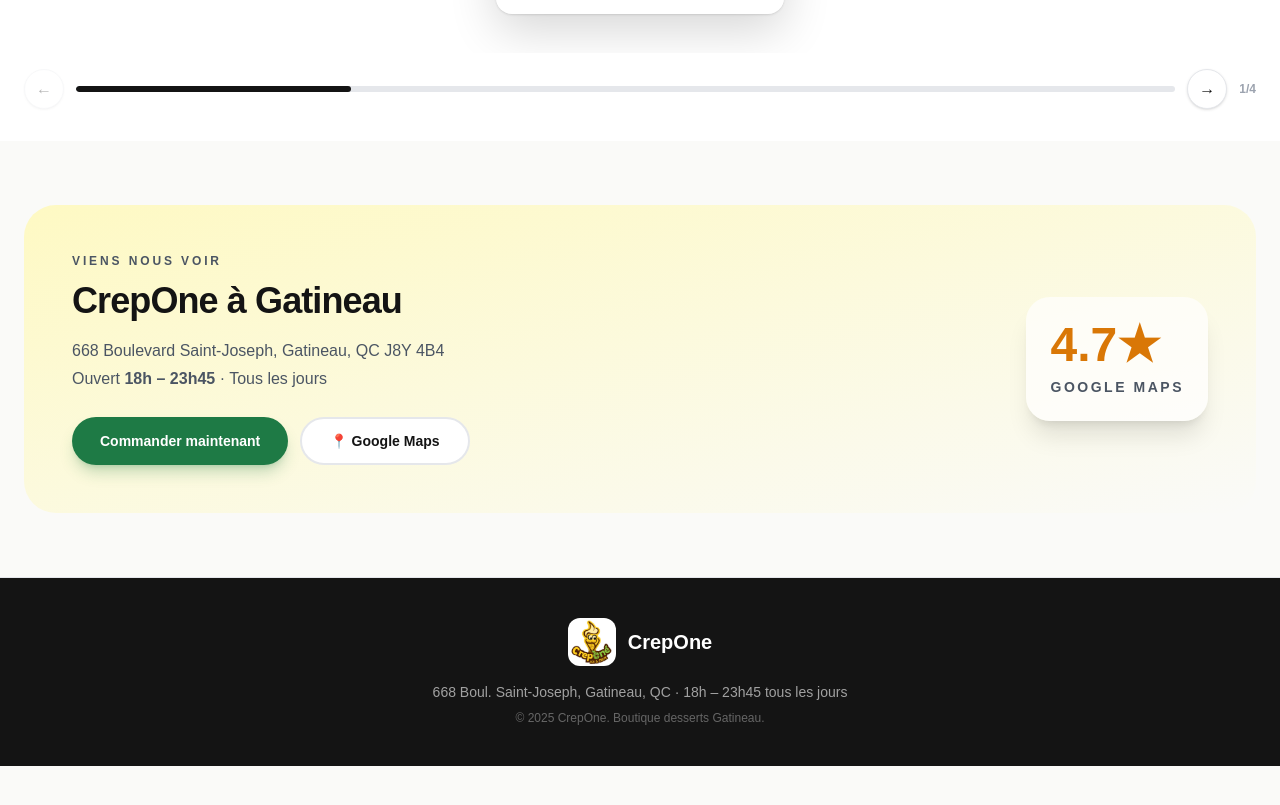
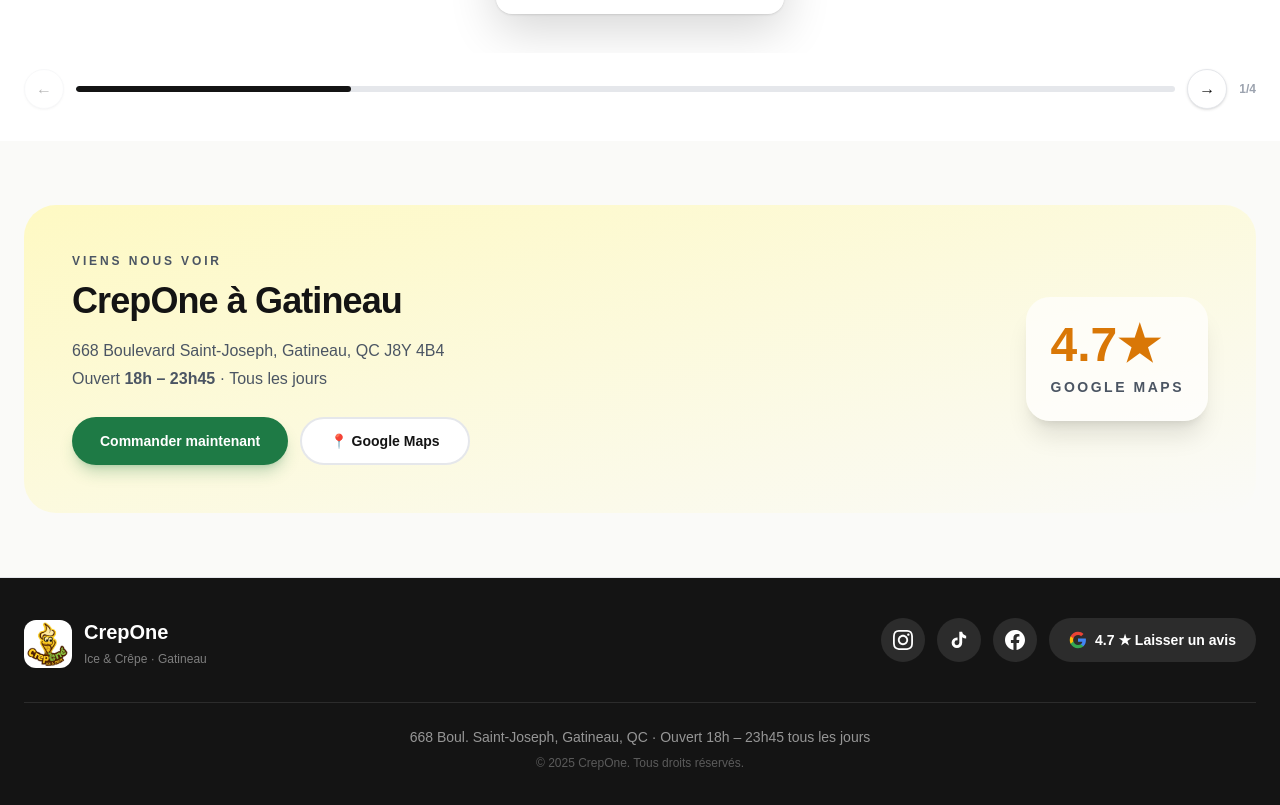
Before and after one commit to yanishmk/Crepone-, a Next.js app: page / in a window 1280 px wide. Shown: the part 4683-5488 px from the top of the page. Before the commit the page ends 5449 px from the top, so only its background shows below. Built offline with nearby package versions, Linux system fonts and the light colour scheme.

Commit message:
Update CrepOne product sections

```diff
--- a/src/app/page.tsx
+++ b/src/app/page.tsx
@@ -1,7 +1,7 @@
 "use client";
 
 import Image from "next/image";
-import { useRef, useState } from "react";
+import { useEffect, useRef, useState } from "react";
 
 const ORDER_URL =
   "https://www.ubereats.com/ca-fr/store/crepone/Z1HdH29GWI6fRHH_3HRHZQ";
@@ -184,12 +184,26 @@
   const touchStartY = useRef(0);
   const dragStartX = useRef(0);
   const isDragging = useRef(false);
+  const stageRef = useRef<HTMLDivElement>(null);
 
   const atStart = active === 0;
   const atEnd   = active === items.length - 1;
 
   const prev = () => { if (!atStart) setActive((i) => i - 1); };
   const next = () => { if (!atEnd)   setActive((i) => i + 1); };
+
+  /* Bloque le scroll vertical de la page pendant un swipe horizontal */
+  useEffect(() => {
+    const el = stageRef.current;
+    if (!el) return;
+    const onMove = (e: TouchEvent) => {
+      const dx = Math.abs(e.touches[0].clientX - touchStartX.current);
+      const dy = Math.abs(e.touches[0].clientY - touchStartY.current);
+      if (dx > dy && dx > 8) e.preventDefault();
+    };
+    el.addEventListener("touchmove", onMove, { passive: false });
+    return () => el.removeEventListener("touchmove", onMove);
+  }, []);
 
   const current = items[active];
 
@@ -213,8 +227,9 @@
 
         {/* Stage — overflow-hidden + peek mobile avec min(270px, 78vw) */}
         <div
+          ref={stageRef}
           className="relative overflow-hidden rounded-3xl"
-          style={{ height: 440 }}
+          style={{ height: 440, touchAction: "pan-y" }}
           onTouchStart={(e) => {
             touchStartX.current = e.touches[0].clientX;
             touchStartY.current = e.touches[0].clientY;
@@ -319,6 +334,30 @@
         </div>
       </div>
     </section>
+  );
+}
+
+function InstagramIcon() {
+  return (
+    <svg width="20" height="20" viewBox="0 0 24 24" fill="currentColor" aria-hidden="true">
+      <path d="M12 2.163c3.204 0 3.584.012 4.85.07 3.252.148 4.771 1.691 4.919 4.919.058 1.265.069 1.645.069 4.849 0 3.205-.012 3.584-.069 4.849-.149 3.225-1.664 4.771-4.919 4.919-1.266.058-1.644.07-4.85.07-3.204 0-3.584-.012-4.849-.07-3.26-.149-4.771-1.699-4.919-4.92-.058-1.265-.07-1.644-.07-4.849 0-3.204.013-3.583.07-4.849.149-3.227 1.664-4.771 4.919-4.919 1.266-.057 1.645-.069 4.849-.069zm0-2.163c-3.259 0-3.667.014-4.947.072-4.358.2-6.78 2.618-6.98 6.98-.059 1.281-.073 1.689-.073 4.948 0 3.259.014 3.668.072 4.948.2 4.358 2.618 6.78 6.98 6.98 1.281.058 1.689.072 4.948.072 3.259 0 3.668-.014 4.948-.072 4.354-.2 6.782-2.618 6.979-6.98.059-1.28.073-1.689.073-4.948 0-3.259-.014-3.667-.072-4.947-.196-4.354-2.617-6.78-6.979-6.98-1.281-.059-1.69-.073-4.949-.073zm0 5.838c-3.403 0-6.162 2.759-6.162 6.162s2.759 6.163 6.162 6.163 6.162-2.759 6.162-6.163c0-3.403-2.759-6.162-6.162-6.162zm0 10.162c-2.209 0-4-1.79-4-4 0-2.209 1.791-4 4-4s4 1.791 4 4c0 2.21-1.791 4-4 4zm6.406-11.845c-.796 0-1.441.645-1.441 1.44s.645 1.44 1.441 1.44c.795 0 1.439-.645 1.439-1.44s-.644-1.44-1.439-1.44z" />
+    </svg>
+  );
+}
+
+function TikTokIcon() {
+  return (
+    <svg width="20" height="20" viewBox="0 0 24 24" fill="currentColor" aria-hidden="true">
+      <path d="M19.59 6.69a4.83 4.83 0 0 1-3.77-4.25V2h-3.45v13.67a2.89 2.89 0 0 1-2.88 2.5 2.89 2.89 0 0 1-2.89-2.89 2.89 2.89 0 0 1 2.89-2.89c.28 0 .54.04.79.1V9.01a6.27 6.27 0 0 0-.79-.05 6.34 6.34 0 0 0-6.34 6.34 6.34 6.34 0 0 0 6.34 6.34 6.34 6.34 0 0 0 6.33-6.34V8.69a8.17 8.17 0 0 0 4.78 1.52V6.76a4.85 4.85 0 0 1-1.01-.07z" />
+    </svg>
+  );
+}
+
+function FacebookIcon() {
+  return (
+    <svg width="20" height="20" viewBox="0 0 24 24" fill="currentColor" aria-hidden="true">
+      <path d="M24 12.073c0-6.627-5.373-12-12-12s-12 5.373-12 12c0 5.99 4.388 10.954 10.125 11.854v-8.385H7.078v-3.47h3.047V9.43c0-3.007 1.792-4.669 4.533-4.669 1.312 0 2.686.235 2.686.235v2.953H15.83c-1.491 0-1.956.925-1.956 1.874v2.25h3.328l-.532 3.47h-2.796v8.385C19.612 23.027 24 18.062 24 12.073z" />
+    </svg>
   );
 }
 
@@ -542,17 +581,77 @@
 
       {/* ── Footer ────────────────────────────────────────────────────────────── */}
       <footer className="border-t border-[#e5e7eb] bg-[#141414] px-4 py-10 sm:px-6">
-        <div className="mx-auto max-w-7xl text-center">
-          <div className="mb-4 flex items-center justify-center gap-3">
-            <div className="flex h-12 w-12 items-center justify-center overflow-hidden rounded-xl bg-white">
-              <Image alt="CrepOne logo" className="h-full w-full object-cover" height={48} src={LOGO_URL} width={48} />
+        <div className="mx-auto max-w-7xl">
+
+          {/* Top row */}
+          <div className="flex flex-col items-center gap-8 sm:flex-row sm:items-start sm:justify-between">
+
+            {/* Brand */}
+            <div className="flex items-center gap-3">
+              <div className="flex h-12 w-12 items-center justify-center overflow-hidden rounded-xl bg-white">
+                <Image alt="CrepOne logo" className="h-full w-full object-cover" height={48} src={LOGO_URL} width={48} />
+              </div>
+              <div>
+                <span className="block text-xl font-black text-white">CrepOne</span>
+                <span className="text-xs text-white/45">Ice &amp; Crêpe · Gatineau</span>
+              </div>
             </div>
-            <span className="text-xl font-black text-white">CrepOne</span>
+
+            {/* Social + Google */}
+            <div className="flex flex-wrap items-center justify-center gap-3">
+              {/* Instagram */}
+              <a
+                href="https://www.instagram.com/crepone_/"
+                target="_blank"
+                rel="noopener noreferrer"
+                aria-label="Instagram CrepOne"
+                className="grid h-11 w-11 place-items-center rounded-full bg-white/10 text-white transition-all hover:scale-110 hover:bg-[#e1306c]"
+              >
+                <InstagramIcon />
+              </a>
+
+              {/* TikTok */}
+              <a
+                href="https://www.tiktok.com/@crepone"
+                target="_blank"
+                rel="noopener noreferrer"
+                aria-label="TikTok CrepOne"
+                className="grid h-11 w-11 place-items-center rounded-full bg-white/10 text-white transition-all hover:scale-110 hover:bg-white hover:text-[#141414]"
+              >
+                <TikTokIcon />
+              </a>
+
+              {/* Facebook */}
+              <a
+                href="https://www.facebook.com/crepone"
+                target="_blank"
+                rel="noopener noreferrer"
+                aria-label="Facebook CrepOne"
+                className="grid h-11 w-11 place-items-center rounded-full bg-white/10 text-white transition-all hover:scale-110 hover:bg-[#1877f2]"
+              >
+                <FacebookIcon />
+              </a>
+
+              {/* Google Reviews */}
+              <a
+                href="https://maps.google.com/?q=CrepOne+668+Boulevard+Saint-Joseph+Gatineau+QC"
+                target="_blank"
+                rel="noopener noreferrer"
+                className="inline-flex h-11 items-center gap-2 rounded-full bg-white/10 px-5 text-sm font-black text-white transition-all hover:scale-105 hover:bg-white/20"
+              >
+                <GoogleIcon />
+                <span>4.7 ★ Laisser un avis</span>
+              </a>
+            </div>
           </div>
-          <p className="text-sm text-white/60">
-            668 Boul. Saint-Joseph, Gatineau, QC · 18h – 23h45 tous les jours
-          </p>
-          <p className="mt-2 text-xs text-white/35">© 2025 CrepOne. Boutique desserts Gatineau.</p>
+
+          {/* Bottom */}
+          <div className="mt-8 border-t border-white/10 pt-6 text-center">
+            <p className="text-sm text-white/55">
+              668 Boul. Saint-Joseph, Gatineau, QC · Ouvert 18h – 23h45 tous les jours
+            </p>
+            <p className="mt-2 text-xs text-white/30">© 2025 CrepOne. Tous droits réservés.</p>
+          </div>
         </div>
       </footer>
     </main>
@@ -602,19 +701,8 @@
 
 function CartIcon() {
   return (
-    <svg
-      xmlns="http://www.w3.org/2000/svg"
-      fill="none"
-      viewBox="0 0 24 24"
-      strokeWidth={2}
-      stroke="currentColor"
-      className="h-5 w-5"
-    >
-      <path
-        strokeLinecap="round"
-        strokeLinejoin="round"
-        d="M2.25 3h1.386c.51 0 .955.343 1.087.835l.383 1.437M7.5 14.25a3 3 0 0 0-3 3h15.75m-12.75-3h11.218c1.121-2.3 2.1-4.684 2.924-7.138a60.114 60.114 0 0 0-16.536-1.84M7.5 14.25 5.106 5.272M6 20.25a.75.75 0 1 1-1.5 0 .75.75 0 0 1 1.5 0Zm12.75 0a.75.75 0 1 1-1.5 0 .75.75 0 0 1 1.5 0Z"
-      />
+    <svg xmlns="http://www.w3.org/2000/svg" fill="none" viewBox="0 0 24 24" strokeWidth={2} stroke="currentColor" className="h-5 w-5">
+      <path strokeLinecap="round" strokeLinejoin="round" d="M2.25 3h1.386c.51 0 .955.343 1.087.835l.383 1.437M7.5 14.25a3 3 0 0 0-3 3h15.75m-12.75-3h11.218c1.121-2.3 2.1-4.684 2.924-7.138a60.114 60.114 0 0 0-16.536-1.84M7.5 14.25 5.106 5.272M6 20.25a.75.75 0 1 1-1.5 0 .75.75 0 0 1 1.5 0Zm12.75 0a.75.75 0 1 1-1.5 0 .75.75 0 0 1 1.5 0Z" />
     </svg>
   );
 }
```
